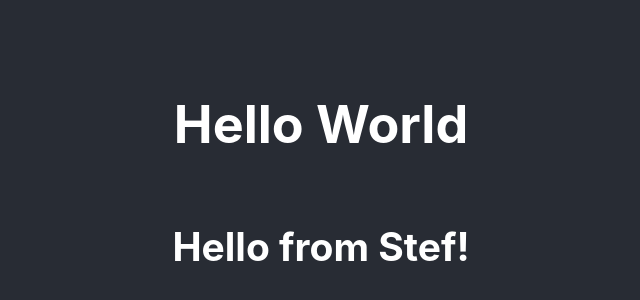
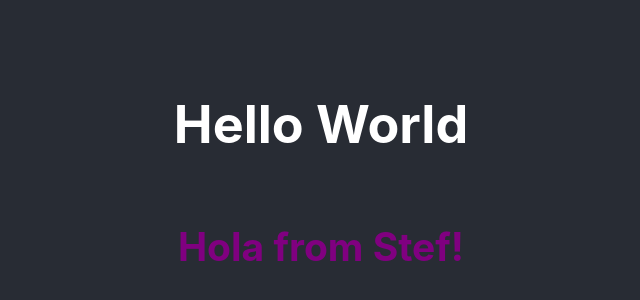
Before and after one commit to Stefp27/Weather-React, a React (Create React App) app: page / in a window 1280 px wide. Shown: the part 220-520 px from the top of the page, without its empty margins (319-959 px from the left). Built offline with nearby package versions, Linux system fonts and the light colour scheme.

Commit message:
test to see if its css is working

```diff
--- a/src/App.css
+++ b/src/App.css
@@ -25,3 +25,7 @@
     transform: rotate(360deg);
   }
 }
+
+h2 {
+  color: purple;
+}
--- a/src/Weather.js
+++ b/src/Weather.js
@@ -1,8 +1,8 @@
 import React from "react";
-
+import './App.css';
 
 export default function Weather () {
     return (
-        <h2>Hello from Stef!</h2>
+        <h2>Hola from Stef!</h2>
     )
 }
```
